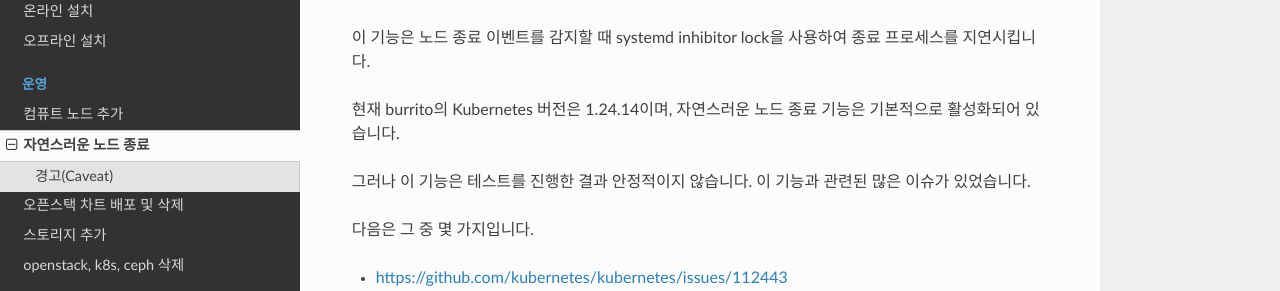
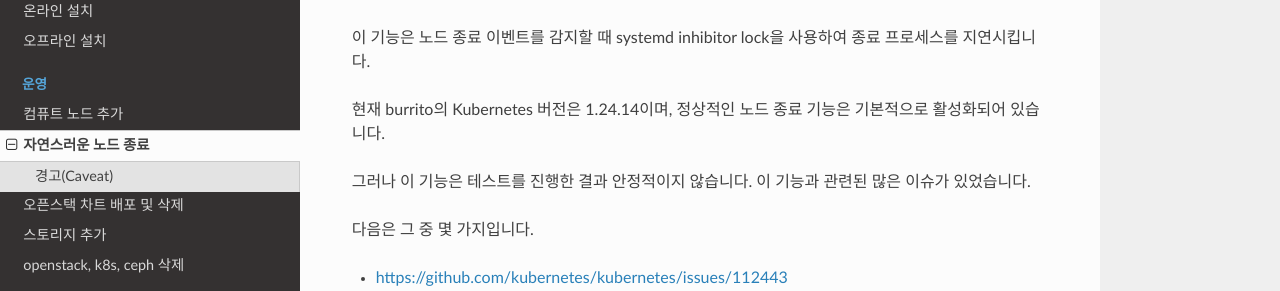
Before and after one commit to iorchard/burrito_docs_ko, a Sphinx documentation site: the page built from source/operation/graceful_node_shutdown.rst, in a window 1280 px wide and 900 px high. Shown: the part 214-505 px from the top of the window. Built offline with Sphinx 7.4.7 and the Read the Docs theme 2.0.0, drawn with Linux system fonts in a browser that asks for light colours.

Commit message:
Update graceful_node_shutdown.rst

```diff
--- a/source/operation/graceful_node_shutdown.rst
+++ b/source/operation/graceful_node_shutdown.rst
@@ -6,7 +6,7 @@ Kubernetes는 1.21 버전부터 Graceful Node Shutdown 기능을 갖고 있습
 
 이 기능은 노드 종료 이벤트를 감지할 때 systemd inhibitor lock을 사용하여 종료 프로세스를 지연시킵니다.
 
-현재 burrito의 Kubernetes 버전은 1.24.14이며, 자연스러운 노드 종료 기능은 기본적으로 활성화되어 있습니다.
+현재 burrito의 Kubernetes 버전은 1.24.14이며, 정상적인 노드 종료 기능은 기본적으로 활성화되어 있습니다.
 
 그러나 이 기능은 테스트를 진행한 결과 안정적이지 않습니다. 이 기능과 관련된 많은 이슈가 있었습니다.
 
```
